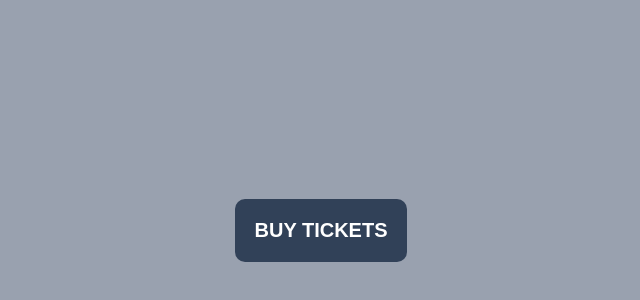
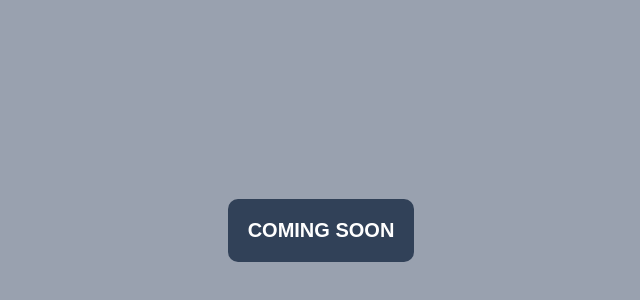
Before and after one commit to dearthskill/odin-recipes, a plain HTML site: page index.html in a window 1280 px wide. Shown: the part 178-478 px from the top of the page, without its empty margins (319-959 px from the left). Drawn offline with Linux system fonts and the light colour scheme.

Commit message:
coming soon

```diff
--- a/index.html
+++ b/index.html
@@ -11,7 +11,7 @@
         <div class = "childone">
         </div>
         <div class="child">
-    <button class="ticket">BUY TICKETS</button>
+    <button class="ticket">COMING SOON</button>
         </div>
     </div>
 </body>
```
